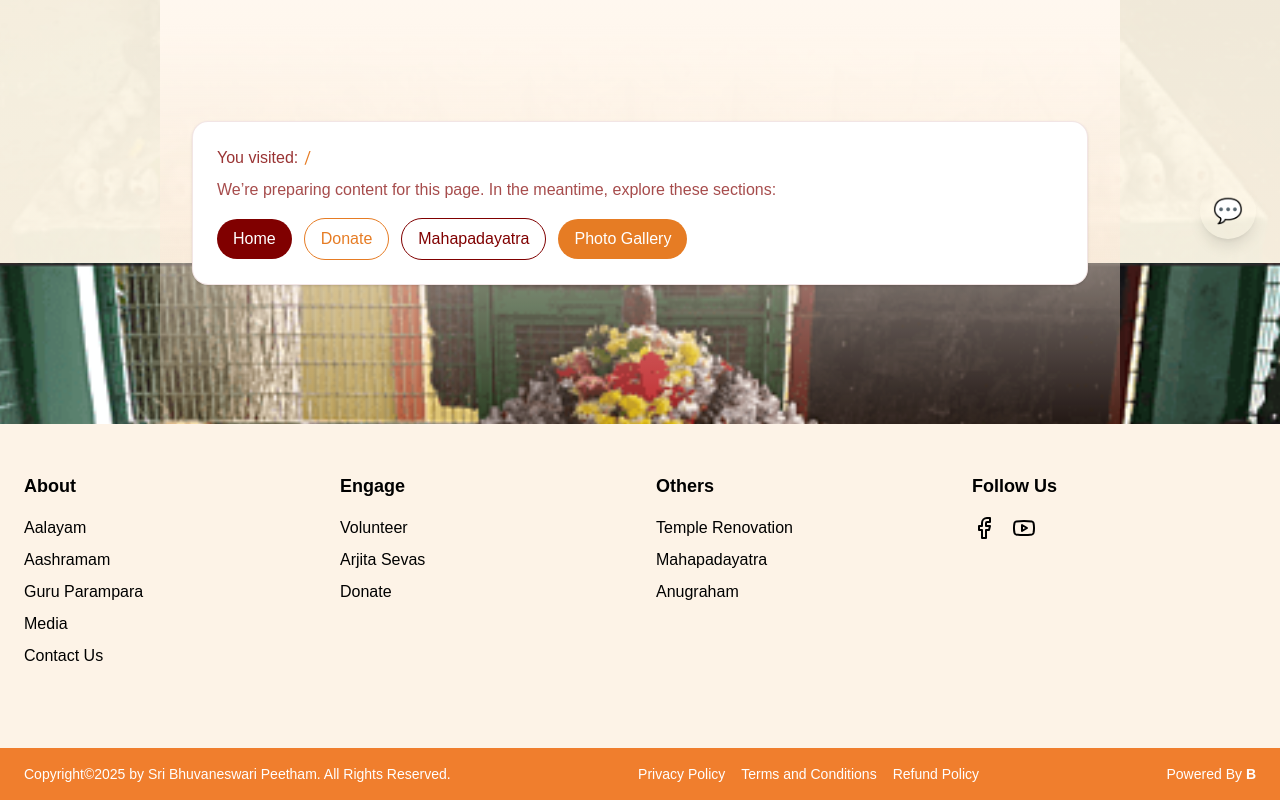
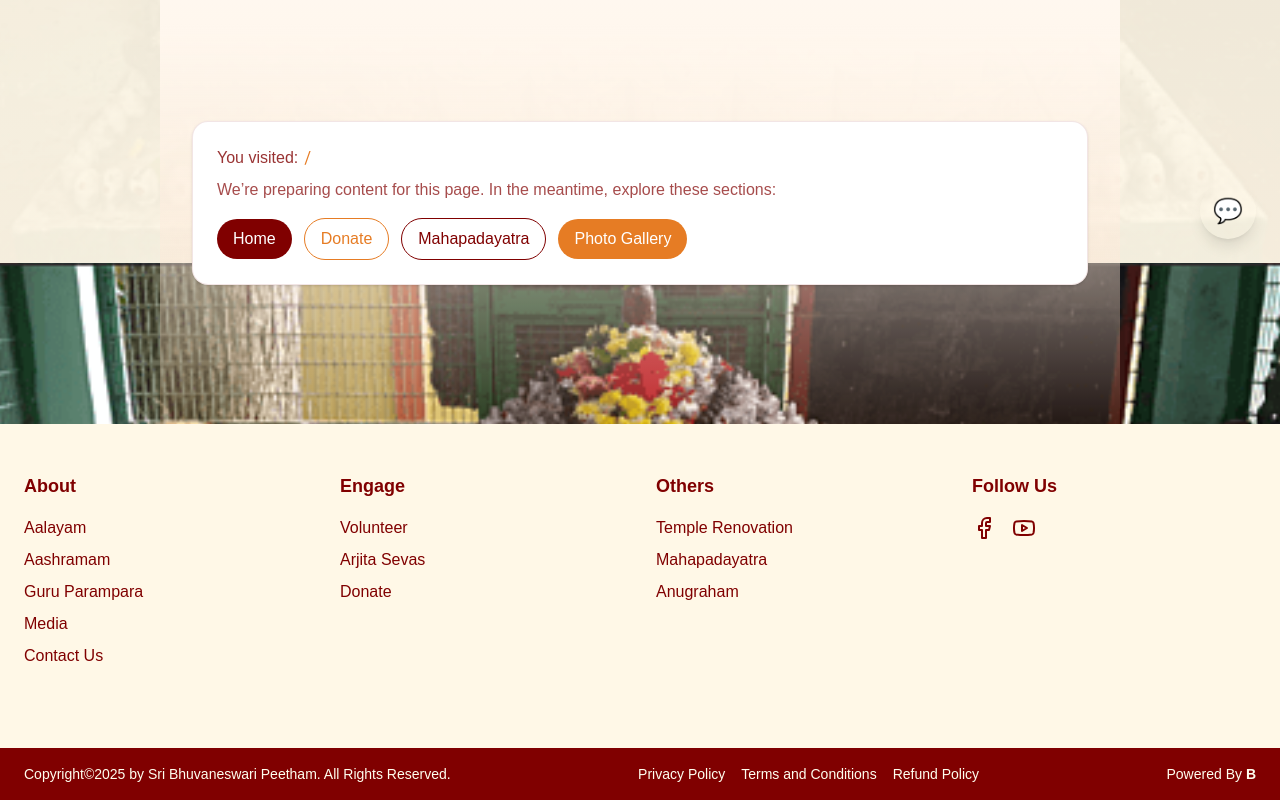
Before and after one commit to mediasbp2023-cpu/Sri-Bhuvaneswaripeetham, a Next.js app: page / in a window 1280 px wide. Shown: the part 537-1337 px from the top of the page. Built offline with nearby package versions, Linux system fonts and the light colour scheme.

Commit message:
Unify menu theme across site
- Navbar background set to maroon; text cream/gold hover

- Footer color palette aligned to maroon/cream/gold; icons hover gold

- Layout body classes updated to honor global theme

```diff
--- a/app/layout.tsx
+++ b/app/layout.tsx
@@ -28,7 +28,7 @@ export default function RootLayout({
 }>) {
   return (
     <html lang="en">
-  <body className={`${geistSans.variable} ${geistMono.variable} antialiased bg-white text-black min-h-screen`}>
+  <body className={`${geistSans.variable} ${geistMono.variable} antialiased min-h-screen`}>
         <Navbar />
         <BackNav />
         <main className="mx-auto max-w-5xl px-4 lg:px-8">
--- a/components/Footer.tsx
+++ b/components/Footer.tsx
@@ -38,7 +38,7 @@ export function Footer({ className = '' }: FooterProps) {
   ];
 
   return (
-    <footer className={`bg-[#FDF3E7] text-black ${className}`}>
+    <footer className={`bg-[#FFF8E7] text-[#800000] ${className}`}>
       <div className="mx-auto max-w-7xl px-6 py-12">
         <div className="grid grid-cols-2 md:grid-cols-4 gap-8 mb-8">
           {sections.map((section) => (
@@ -47,7 +47,7 @@ export function Footer({ className = '' }: FooterProps) {
               <ul className="space-y-2">
                 {section.links.map((link) => (
                   <li key={link.href}>
-                    <Link href={link.href} className="hover:text-orange-600 transition-colors">
+                    <Link href={link.href} className="hover:text-[#FFD700] transition-colors">
                       {link.label}
                     </Link>
                   </li>
@@ -59,10 +59,10 @@ export function Footer({ className = '' }: FooterProps) {
             <h3 className="font-bold text-lg mb-4">Follow Us</h3>
             <div className="flex space-x-4 mb-4">
               <a href="https://www.facebook.com" target="_blank" rel="noopener noreferrer">
-                <Facebook className="h-6 w-6 hover:text-orange-600 transition-colors" />
+                <Facebook className="h-6 w-6 hover:text-[#FFD700] transition-colors" />
               </a>
               <a href="https://www.youtube.com" target="_blank" rel="noopener noreferrer">
-                <Youtube className="h-6 w-6 hover:text-orange-600 transition-colors" />
+                <Youtube className="h-6 w-6 hover:text-[#FFD700] transition-colors" />
               </a>
             </div>
             {/* Placeholder for Google Translate */}
@@ -70,7 +70,7 @@ export function Footer({ className = '' }: FooterProps) {
           </div>
         </div>
       </div>
-      <div className="bg-[#F07E2D] text-white py-4">
+      <div className="bg-[#800000] text-[#FFFFF0] py-4">
         <div className="mx-auto max-w-7xl px-6 flex justify-between items-center text-sm">
           <p>Copyright©{currentYear} by Sri Bhuvaneswari Peetham. All Rights Reserved.</p>
           <div className="flex space-x-4">
--- a/components/Navbar.tsx
+++ b/components/Navbar.tsx
@@ -14,7 +14,7 @@ export function Navbar({ className = '' }: NavbarProps) {
   const [isMenuOpen, setIsMenuOpen] = useState(false);
 
   return (
-    <header className={`bg-[#F07E2D] text-[#FFFFF0] sticky top-0 z-50 shadow-lg ${className}`}>
+    <header className={`bg-[#800000] text-[#FFFFF0] sticky top-0 z-50 shadow-lg ${className}`}>
       <div className="mx-auto max-w-7xl px-6">
         {/* Top Row */}
         <div className="flex items-center justify-between h-16">
```
